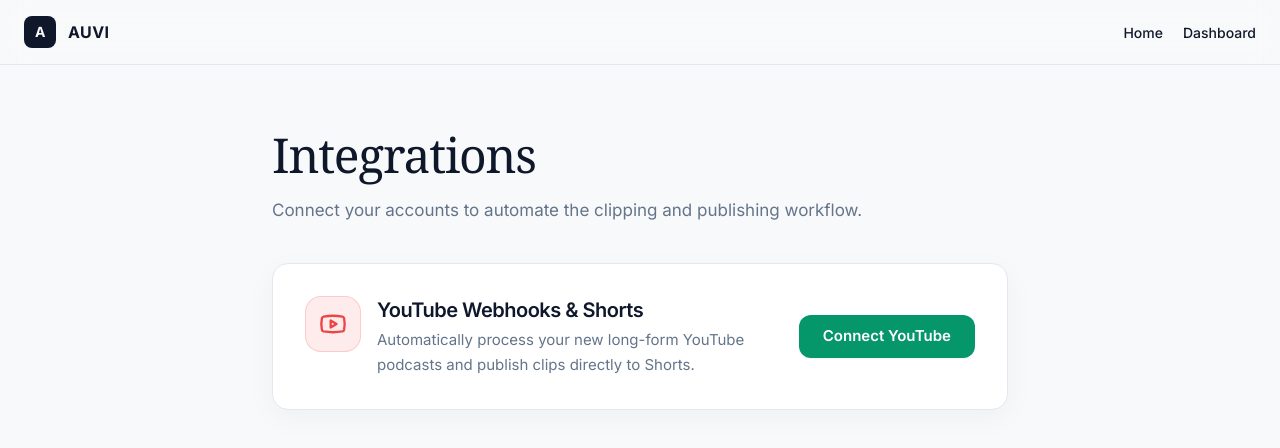
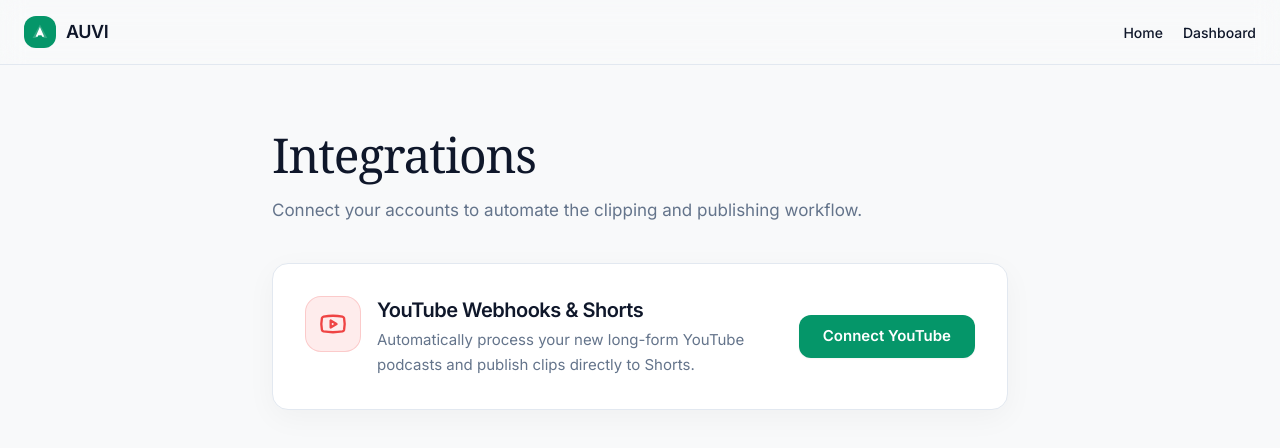
Before and after one commit to Alistaire-Q/AUVI, a React (Vite) app in the folder ai-clipper/frontend/: page /integrations in a window 1280 px wide. Shown: the top 448 px of the page. Built offline with nearby package versions, Linux system fonts and the light colour scheme; no server answers.

Commit message:
feat(ui): add official auvi logo to readme and navbar

```diff
--- a/ai-clipper/frontend/src/pages/Home.jsx
+++ b/ai-clipper/frontend/src/pages/Home.jsx
@@ -4,6 +4,7 @@
 import { Link, useNavigate } from 'react-router-dom';
 import SettingsDrawer from '../components/SettingsDrawer';
 import GenerateOptionsModal from '../components/GenerateOptionsModal';
+import Logo from '../components/Logo';
 import useClipStore from '../store/useClipStore';
 import { processUrl, uploadFile, getJobs } from '../lib/api';
 
@@ -101,10 +102,7 @@
       <header className="sticky top-0 z-50 w-full bg-base/80 backdrop-blur-md border-b border-border">
         <div className="w-full max-w-7xl mx-auto px-6 h-16 flex justify-between items-center">
           <div className="flex items-center gap-3">
-            <div className="w-8 h-8 bg-text-primary rounded-lg flex items-center justify-center text-base font-bold text-sm tracking-tighter">
-              A
-            </div>
-            <span className="font-bold text-base tracking-wide text-text-primary">AUVI</span>
+            <Logo size={32} showWordmark={true} />
           </div>
 
           <div className="flex items-center gap-6 ml-auto">
--- a/ai-clipper/frontend/src/pages/Integrations.jsx
+++ b/ai-clipper/frontend/src/pages/Integrations.jsx
@@ -2,6 +2,7 @@
 import { Link } from 'react-router-dom';
 import { Youtube, Settings as SettingsIcon, CheckCircle2, AlertCircle } from 'lucide-react';
 import PreferencesModal from '../components/PreferencesModal';
+import Logo from '../components/Logo';
 import useClipStore from '../store/useClipStore';
 
 export default function Integrations() {
@@ -38,10 +39,7 @@
       <header className="sticky top-0 z-50 w-full bg-base/80 backdrop-blur-md border-b border-border">
         <div className="w-full max-w-7xl mx-auto px-6 h-16 flex justify-between items-center">
           <Link to="/" className="flex items-center gap-3">
-            <div className="w-8 h-8 bg-text-primary rounded-lg flex items-center justify-center text-base font-bold text-sm tracking-tighter">
-              A
-            </div>
-            <span className="font-bold text-base tracking-wide text-text-primary">AUVI</span>
+            <Logo size={32} showWordmark={true} />
           </Link>
 
           <div className="flex items-center gap-5 ml-auto">
```
Also changed, not shown: ai-clipper/frontend/public/logo.svg (added), 1 other file (tests, documents, lock files or other folders).
